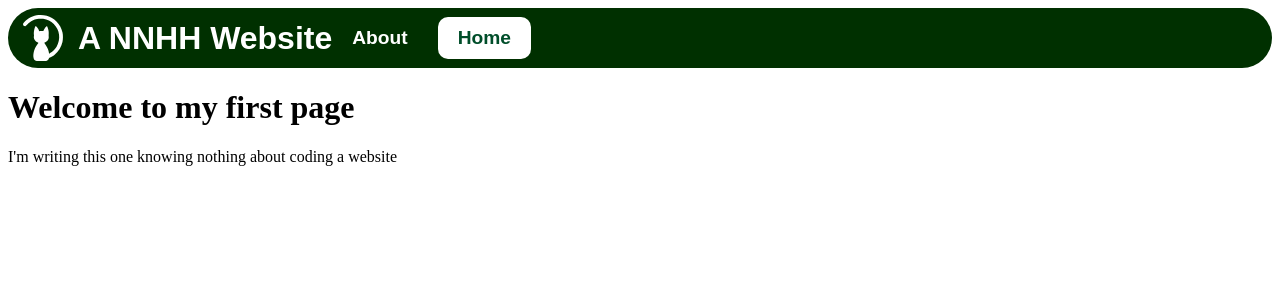
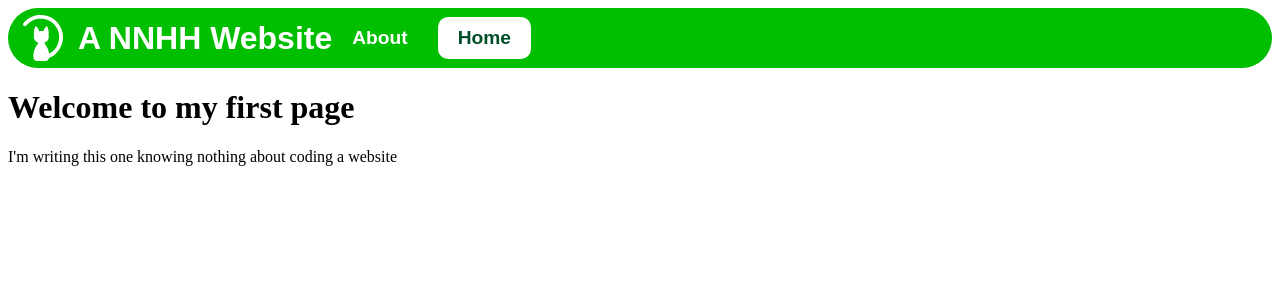
Before and after one commit to nguyennhuhuyhoang/A-N2H2-Site, a Jekyll site: the page built from index.html, in a window 1280 px wide. Shown: the top 300 px of the page. Built offline with Jekyll 4.4.1, drawn with Linux system fonts in a browser that asks for light colours; some web fonts are replaced.

Commit message:
try to pull right

```diff
--- a/_sass/main.scss
+++ b/_sass/main.scss
@@ -1,5 +1,5 @@
 .navbar{
-    background-color: #003000;
+    background-color: #00be00;
     overflow: hidden;
     font-size: larger;
     font-weight: bold;
@@ -16,6 +16,7 @@
     color: #ffffff;
     padding: 10px 20px;
     border-radius: 20px;
+    float: right;
     margin-right: 10px;
     text-decoration: none;
 }
```
